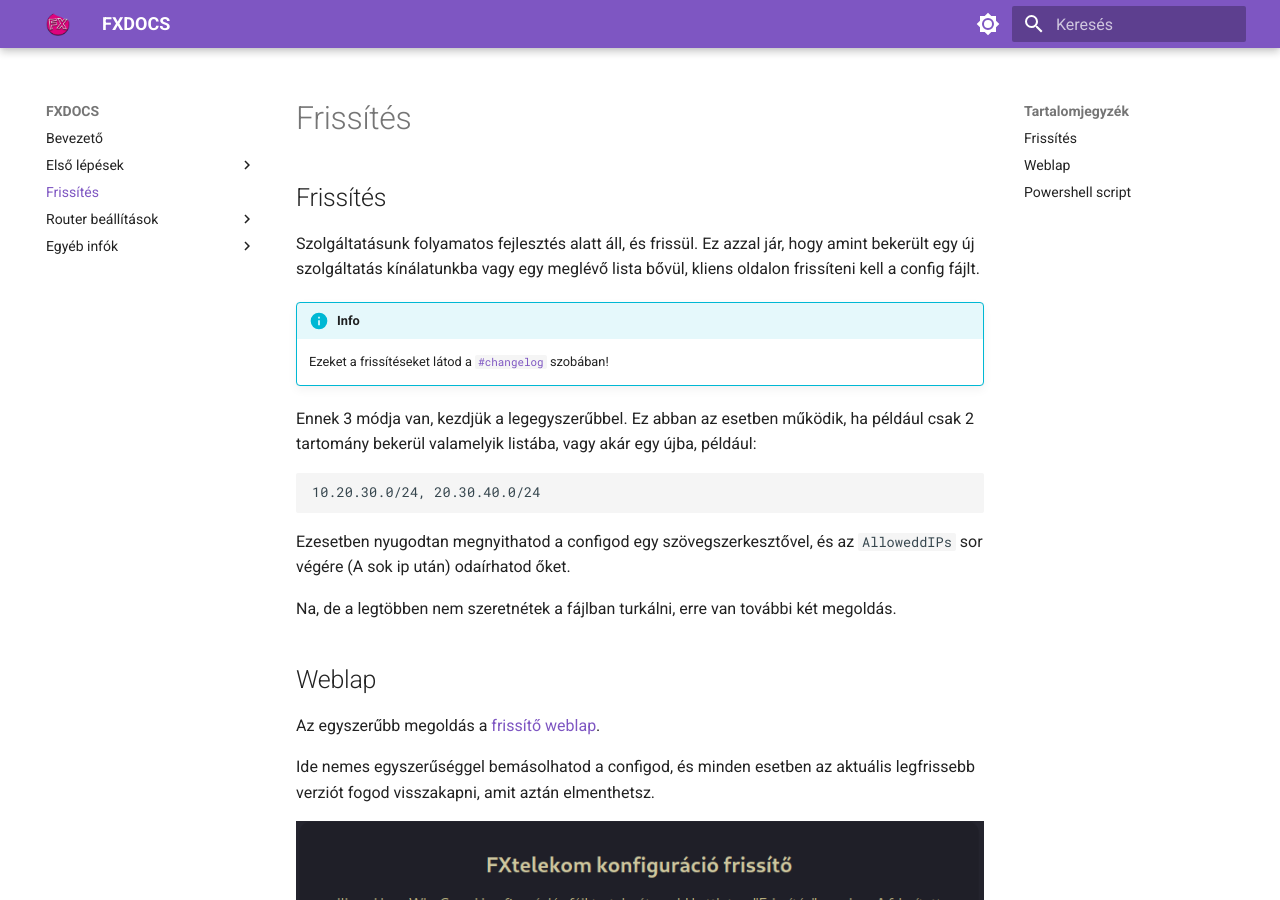
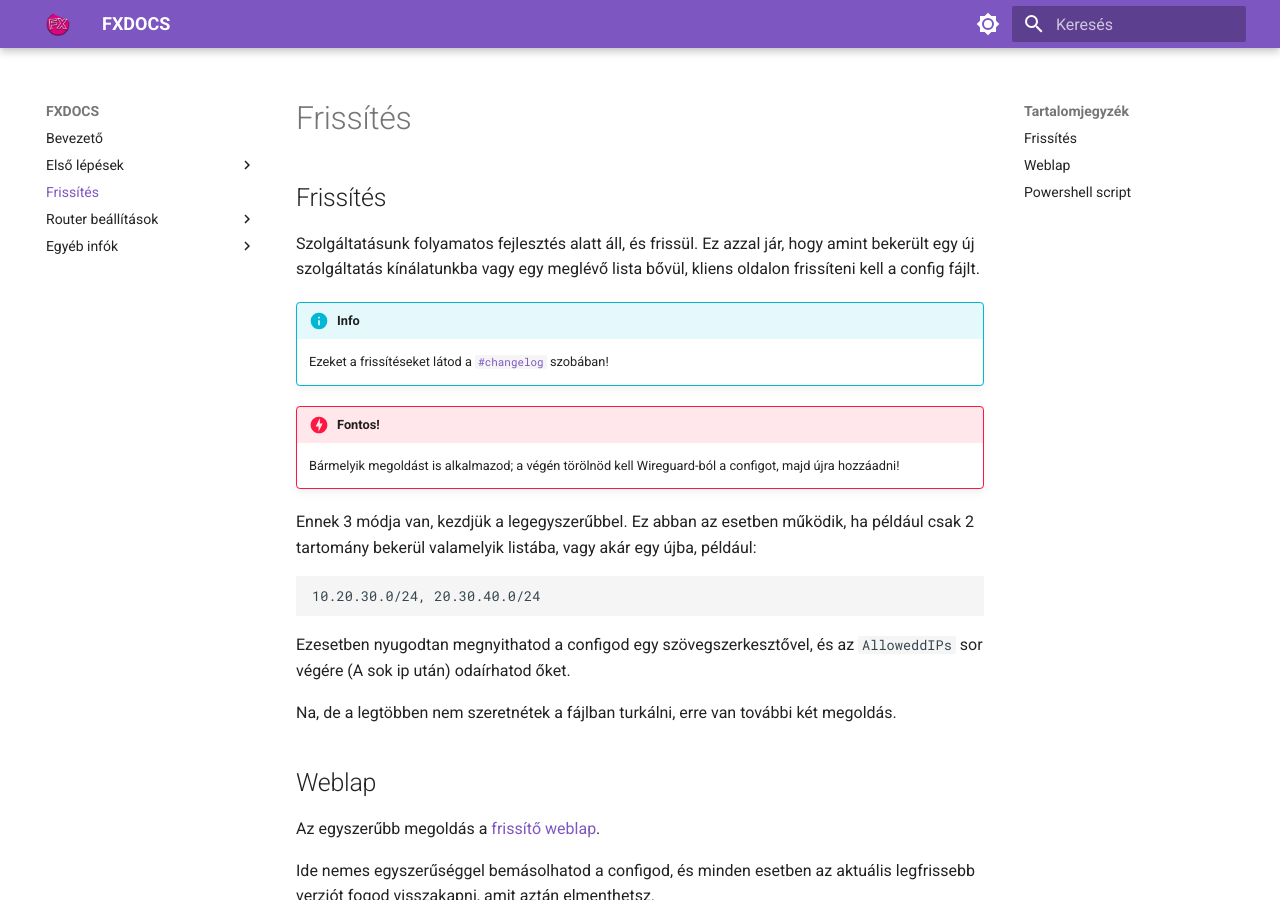
Before and after one commit to Krineta/docs, an MkDocs documentation site: the page built from docs/update.md, in a window 1280 px wide and 900 px high. Built offline with MkDocs 1.6.1 and Material for MkDocs 9.7.7, drawn with Linux system fonts in a browser that asks for light colours.

Commit message:
A small update on update

````diff
--- a/docs/update.md
+++ b/docs/update.md
@@ -4,6 +4,9 @@ Szolgáltatásunk folyamatos fejlesztés alatt áll, és frissül. Ez azzal jár
 
 !!! INFO
     Ezeket a frissítéseket látod a [`#changelog`]() szobában!
+
+!!! DANGER "Fontos!"
+    Bármelyik megoldást is alkalmazod; a végén törölnöd kell Wireguard-ból a configot, majd újra hozzáadni!
 
 Ennek 3 módja van, kezdjük a legegyszerűbbel. Ez abban az esetben működik, ha például csak 2 tartomány bekerül valamelyik listába, vagy akár egy újba, például:
 ```
````
